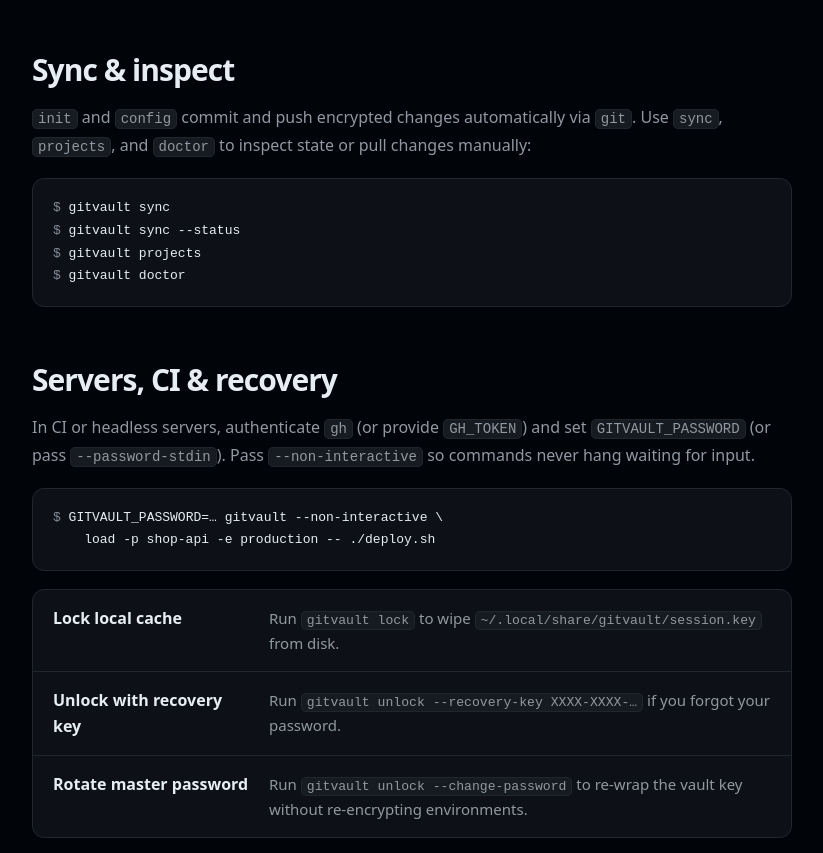
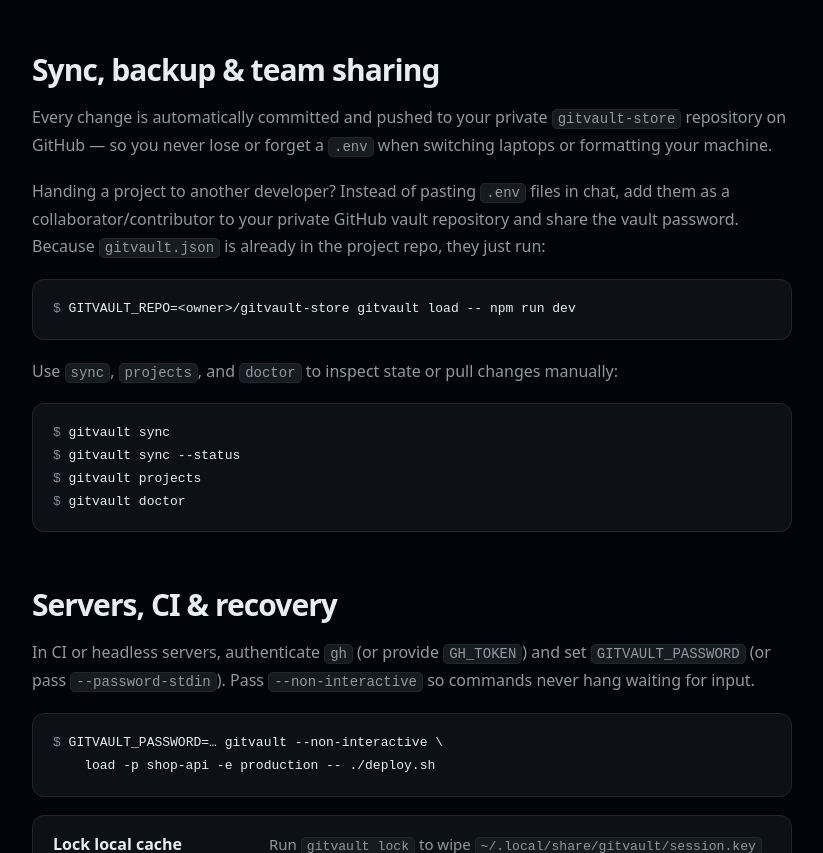
Before and after one commit to adhil72/gitvault-website, an Astro site: page /gitvault-website/docs in a window 1280 px wide. Shown: the part 2798-3651 px from the top of the page, without its empty margins (292-1115 px from the left). Built offline with nearby package versions, Linux system fonts and the light colour scheme; Astro itself is replaced by a stand-in of ours; no server answers.

Commit message:
docs: highlight never losing .env and sharing via GitHub contributors

```diff
--- a/src/pages/docs.astro
+++ b/src/pages/docs.astro
@@ -106,8 +106,11 @@ gitvault shell-init fish | source</pre>
       </section>
 
       <section id="sync">
-        <h2 class="t-2">Sync & inspect</h2>
-        <p><code>init</code> and <code>config</code> commit and push encrypted changes automatically via <code>git</code>. Use <code>sync</code>, <code>projects</code>, and <code>doctor</code> to inspect state or pull changes manually:</p>
+        <h2 class="t-2">Sync, backup & team sharing</h2>
+        <p>Every change is automatically committed and pushed to your private <code>gitvault-store</code> repository on GitHub — so you never lose or forget a <code>.env</code> when switching laptops or formatting your machine.</p>
+        <p>Handing a project to another developer? Instead of pasting <code>.env</code> files in chat, add them as a collaborator/contributor to your private GitHub vault repository and share the vault password. Because <code>gitvault.json</code> is already in the project repo, they just run:</p>
+        <pre class="code"><span class="p">$</span> GITVAULT_REPO=&lt;owner&gt;/gitvault-store gitvault load -- npm run dev</pre>
+        <p>Use <code>sync</code>, <code>projects</code>, and <code>doctor</code> to inspect state or pull changes manually:</p>
         <pre class="code"><span class="p">$</span> gitvault sync
 <span class="p">$</span> gitvault sync --status
 <span class="p">$</span> gitvault projects
```
Also changed, not shown: src/pages/index.astro (+5 -5 lines).
